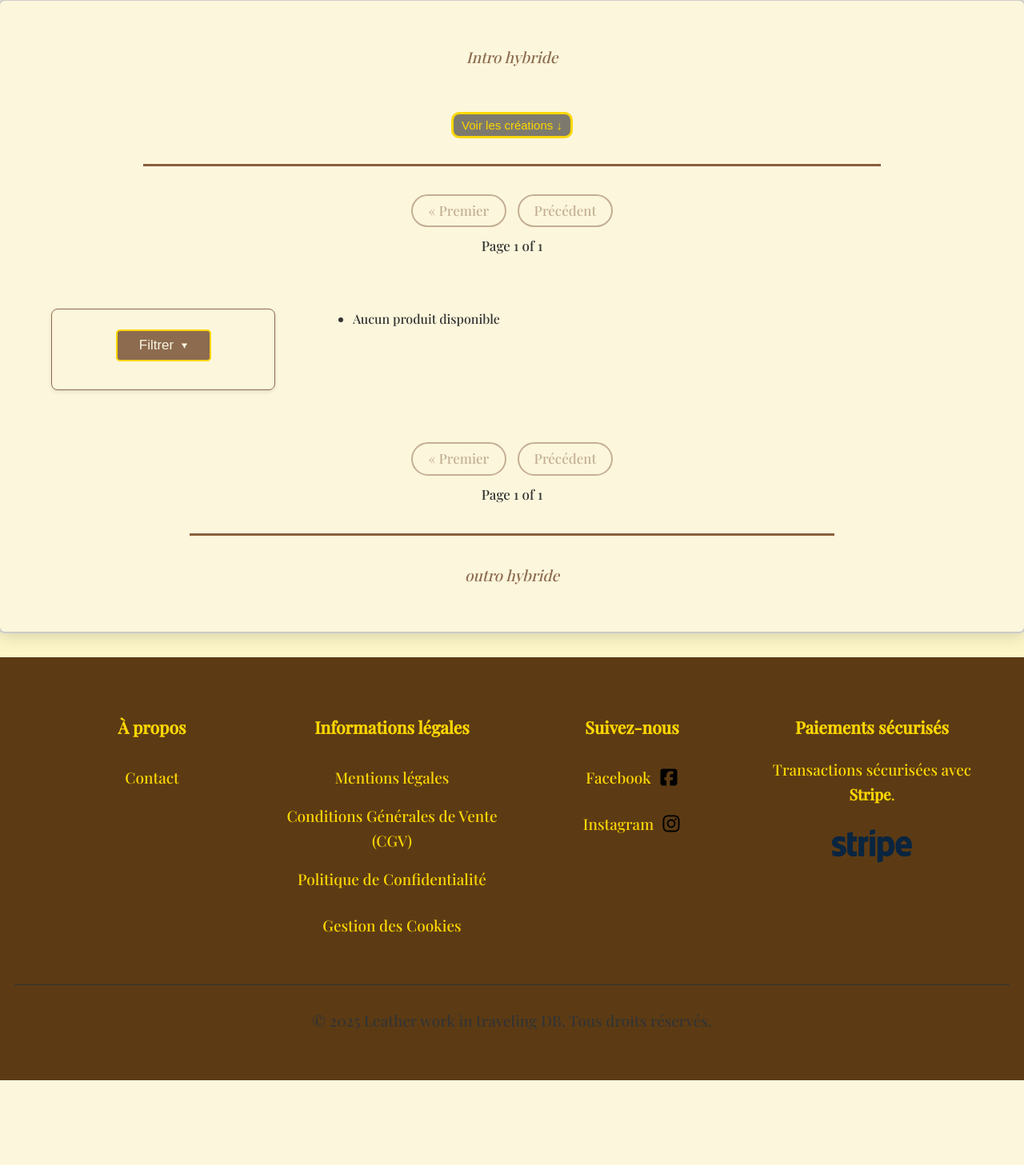
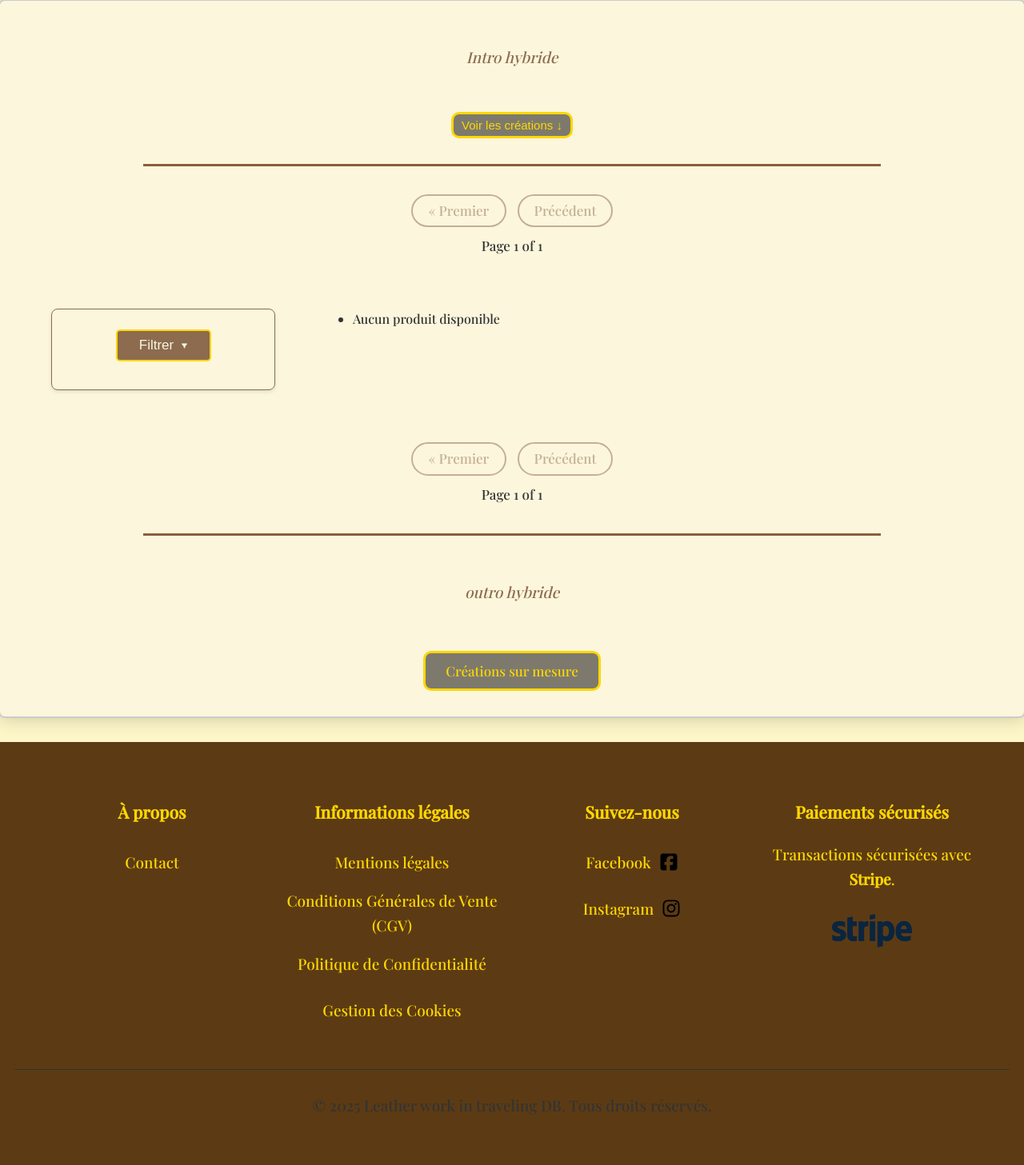
Before and after one commit to peter-francois/leatherwork-in-traveling-db, a Django app: page /fr/produits/hybride/ in a window 1280 px wide. Shown: the part 355-1812 px from the top of the page at 80% size. Before the commit the page ends 1706 px from the top, so only its background shows below. Run offline with Django 5.2, Linux system fonts and the light colour scheme; data that the repository does not hold is empty; parts of the project's set-up code (start-up, migrations or seed data) failed here and were passed over; some web fonts are replaced.

Commit message:
refactor(catalog):  change intro outro class

```diff
--- a/catalog/templates/catalog/base.html
+++ b/catalog/templates/catalog/base.html
@@ -21,7 +21,7 @@
 {% endblock %}
 
 {% block content %}
-    <header class="intro-wrapper">
+    <header class="intro-outro intro-outro--intro">
         {% block description %}
         {% endblock %}
     </header>
@@ -52,7 +52,7 @@
         {% include 'catalog/components/_pagination_link.html' %}
     </nav>
 
-    <footer>
+    <footer class="intro-outro intro-outro--outro">
         {% block outro %}
         {% endblock %}
     </footer>
--- a/catalog/templates/catalog/hybrid.html
+++ b/catalog/templates/catalog/hybrid.html
@@ -14,5 +14,6 @@
 {% endblock %}
 
 {% block outro %}
-    <p class ="text-center outro"><em>{% trans "outro hybride" %}</em></p>
+    <p class ="text-center"><em>{% trans "outro hybride" %}</em></p>
+    <a href="{% url 'core:custom_creation' %}" class="align-items-center page-button font-size-17" id="custom_creation_button">{% trans "Créations sur mesure" %}</a>
 {% endblock %}
--- a/catalog/templates/catalog/leatherwork.html
+++ b/catalog/templates/catalog/leatherwork.html
@@ -14,7 +14,6 @@
 {% endblock %}
 
 {% block outro %}
-<p class ="text-center outro" id="outro"><em>{% trans "outro maroquinerie" %}</em>
+    <p class ="text-center"><em>{% trans "outro maroquinerie" %}</em></p>
     <a href="{% url 'core:custom_creation' %}" class="align-items-center page-button font-size-17" id="custom_creation_button">{% trans "Créations sur mesure" %}</a>
-</p>
 {% endblock %}
--- a/catalog/templates/catalog/macrame.html
+++ b/catalog/templates/catalog/macrame.html
@@ -14,5 +14,6 @@
 {% endblock %}
 
 {% block outro %}
-    <p class ="text-center outro" id="outro">{% trans "outro macrames" %}</p>
+    <p class ="text-center"><em>{% trans "outro macrames" %}</em></p>
+    <a href="{% url 'core:custom_creation' %}" class="align-items-center page-button font-size-17" id="custom_creation_button">{% trans "Créations sur mesure" %}</a>
 {% endblock %}
--- a/catalog/templates/catalog/product_list.html
+++ b/catalog/templates/catalog/product_list.html
@@ -15,7 +15,6 @@
 {% endblock %}
 
 {% block outro %}
-<p class ="text-center outro"><em>{% trans "outro produits" %}</em>
+    <p class ="text-center"><em>{% trans "outro produits" %}</em></p>
     <a href="{% url 'core:custom_creation' %}" class="align-items-center page-button font-size-17" id="custom_creation_button">{% trans "Créations sur mesure" %}</a>
-</p>
 {% endblock %}
--- a/core/static/core/style.css
+++ b/core/static/core/style.css
@@ -74,19 +74,26 @@ p {
   font-size: 19px;
 }
 
-.intro-wrapper {
+.intro-outro {
   display: flex;
   flex-direction: column;
   align-items: center;
   gap: 1rem;
-  border-bottom: 3px solid #8b5e3b;
   width: 80%;
   margin: auto;
-  padding-bottom: 2rem;
   color: var(--color2);
   line-height: 2;
 }
 
+.intro-outro--intro {
+  border-bottom: 3px solid #8b5e3b;
+  padding-bottom: 2rem;
+}
+
+.intro-outro--outro {
+  border-top: 3px solid #8b5e3b;
+  padding-top: 2rem;
+}
 
 .page-button {
   background-color: #00000080;
@@ -615,14 +622,7 @@ aside {
   font-size: 15px;
   padding: 5px 10px;
 }
-.outro {
-  border-top: 3px solid #8b5e3b;
-  width: 70%;
-  margin: 25px auto 0px auto;
-  padding: 30px 40px 20px 40px;
-  color: var(--color2);
-  line-height: 2;
-}
+
 #custom_creation_button {
   margin-top: 20px;
 }
@@ -1762,9 +1762,7 @@ h2.product-name {
     gap: 0px;
     margin: 10px 3px;
   }
-  .outro {
-    padding: 15px 20px 10px 20px;
-  }
+
   h2.product-name {
     height: 90px;
   }
```
